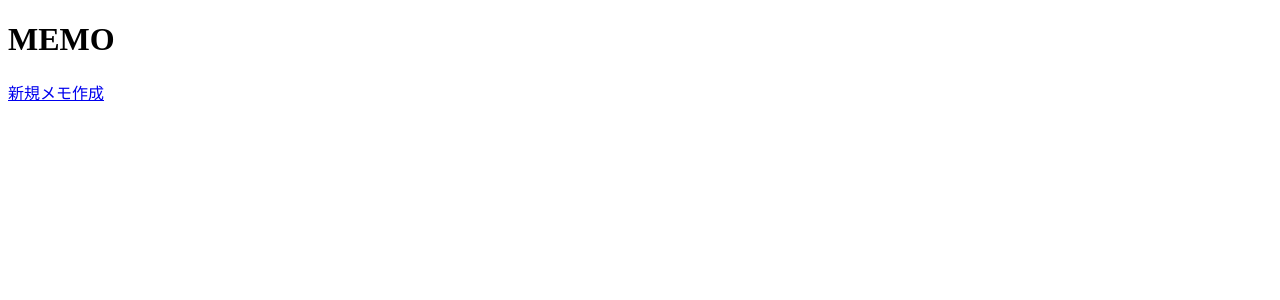
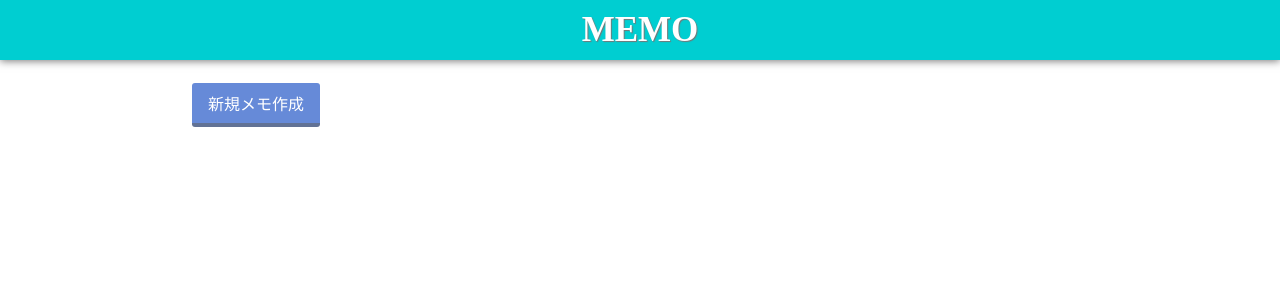
Before and after one commit to inu-hayashi/memo, a Django app: page / in a window 1280 px wide. Shown: the top 300 px of the page. Run offline with Django 3.2, Linux system fonts and the light colour scheme; data that the repository does not hold is empty.

Commit message:
css追加

```diff
--- /dev/null
+++ b/app/static/app/css/style.css
@@ -0,0 +1,58 @@
+body {
+  margin: 0;
+  padding: 0;
+}
+
+button{
+  background:none;
+  border:0;
+  cursor: pointer;
+}
+
+form{
+  display: inline-block;
+}
+
+h1 {
+  margin-top: 0;
+  padding: 10px;
+  font-size: 35px;
+  background-color: #00ced1;
+  color: #fff;
+  text-align: center;
+  box-shadow: 0 1px 8px #777;
+  text-shadow: 1px 1px 1px #777;
+}
+
+.btn{
+  display: inline-block;
+  padding: 0.5em 1em;
+  text-decoration: none;
+  background: #668ad8;
+  color: #FFF;
+  border-bottom: solid 4px #627295;
+  border-radius: 3px;
+  margin-bottom: 10px;
+}
+
+.container{
+  width: 70%;
+  margin: auto;
+}
+
+.memo-title {
+  display: block;
+  border-bottom: 1px solid #ddd;
+  padding: 20px;
+  font-size: 20px;
+  color: #444;
+  text-decoration: none;
+}
+
+.memo-title:hover{
+  background-color: #eee;
+}
+
+.updated_datetime{
+  float: right;
+}
--- a/app/templates/app/base.html
+++ b/app/templates/app/base.html
@@ -1,8 +1,11 @@
+{% load static %}
+
 <!DOCTYPE html>
 <html lang="ja">
 <head>
     <meta charset="UTF-8">
     <title>MEMO</title>
+    <link rel="stylesheet" href="{% static 'app/css/style.css' %}">
 </head>
 <body>
     <h1>MEMO</h1>
```
